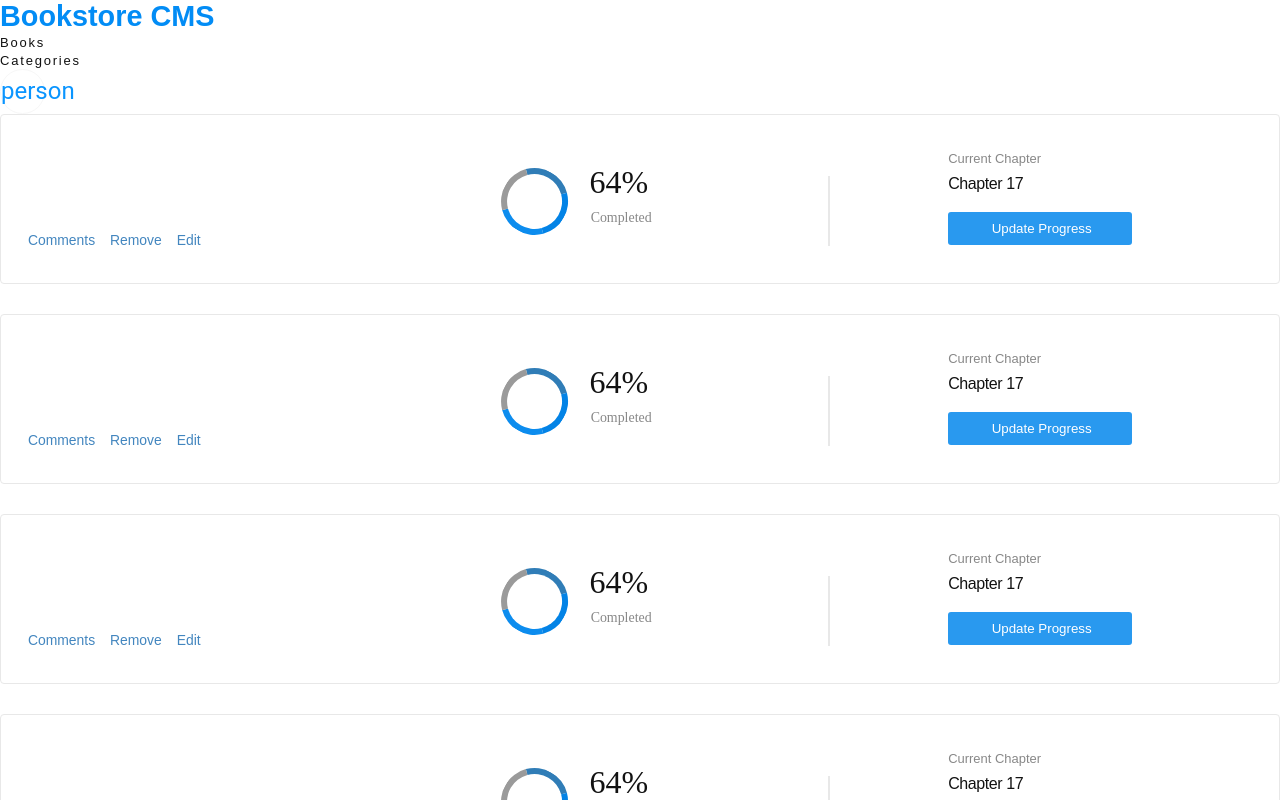
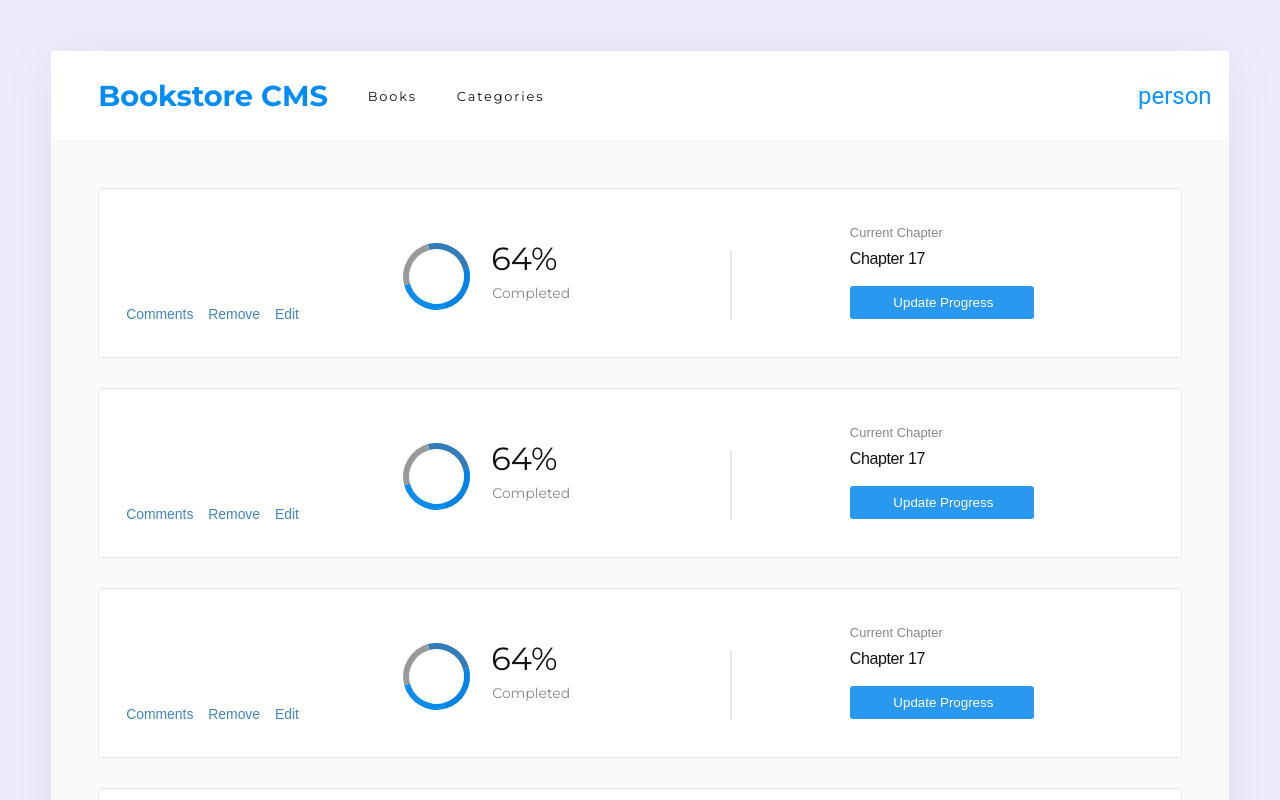
Before and after one commit to david30-maker/bookstore, a React (Create React App) app: page / in a window 1280 px wide. Shown: the top 800 px of the page. Built offline with nearby package versions, Linux system fonts and the light colour scheme; no server answers.

Commit message:
fix linter errors

```diff
--- a/src/App.css
+++ b/src/App.css
@@ -1,39 +1,33 @@
-.App {
-  text-align: center;
+@import url("https://fonts.googleapis.com/css2?family=Montserrat:wght@100;300;400;600;700&family=Roboto+Slab:wght@300;400;500;700&display=swap");
+
+* {
+  margin: 0;
+  padding: 0;
 }
 
-.App-logo {
-  height: 40vmin;
-  pointer-events: none;
+a {
+  color: inherit;
 }
 
-@media (prefers-reduced-motion: no-preference) {
-  .App-logo {
-    animation: App-logo-spin infinite 20s linear;
-  }
+body {
+  padding: 4%;
+  background-color: #ececfa;
 }
 
-.App-header {
-  background-color: #282c34;
-  min-height: 100vh;
-  display: flex;
-  flex-direction: column;
-  align-items: center;
-  justify-content: center;
-  font-size: calc(10px + 2vmin);
-  color: white;
+#root {
+  margin: 0;
+  padding: 0 0 8% 0;
+  border-radius: 4px;
+  box-shadow: 0 0 60px 0 rgba(0, 0, 0, 0.05);
+  background-color: #fcf9f9;
 }
 
-.App-link {
-  color: #61dafb;
+.App {
+  width: 100%;
+  height: 100%;
 }
 
-@keyframes App-logo-spin {
-  from {
-    transform: rotate(0deg);
-  }
-
-  to {
-    transform: rotate(360deg);
-  }
+.container {
+  width: 100%;
+  padding: 4%;
 }
--- a/src/App.js
+++ b/src/App.js
@@ -2,6 +2,7 @@
 import Books from './routes/book';
 import Categories from './routes/categories';
 import Navbar from './components/navBar';
+import './App.css';
 
 function App() {
   return (
--- a/src/components/navBar.js
+++ b/src/components/navBar.js
@@ -8,7 +8,7 @@
   ];
   return (
     <nav className="navbar">
-      <a className="nav-anchor" href="/">Bookstore CMS</a>
+      <a className="nav-anch" href="/">Bookstore CMS</a>
       <ul className="nav-link-items">
         {links.map((link) => (
           <li key={link.name}><NavLink className="nav-link active-link" to={link.path}>{link.name}</NavLink></li>
--- a/src/components/styles/navBar.css
+++ b/src/components/styles/navBar.css
@@ -2,7 +2,7 @@
   text-decoration: none;
 }
 
-.nav-bar {
+.navbar {
   padding: 22px 4%;
   background-color: white;
   border-bottom: solid 1px #f7f7f7;
@@ -11,14 +11,14 @@
   gap: 40px;
 }
 
-.nav-anchor {
+.nav-anch {
   font-family: "Montserrat", sans-serif;
   font-size: 1.8rem;
   font-weight: bold;
   color: #028cf5;
 }
 
-.nav-links-items {
+.nav-link-items {
   display: flex;
   flex-grow: 1;
   list-style-type: none;
```
Also changed, not shown: src/components/styles/bookList.css (indentation only), 1 other file (tests, documents, lock files or other folders).
